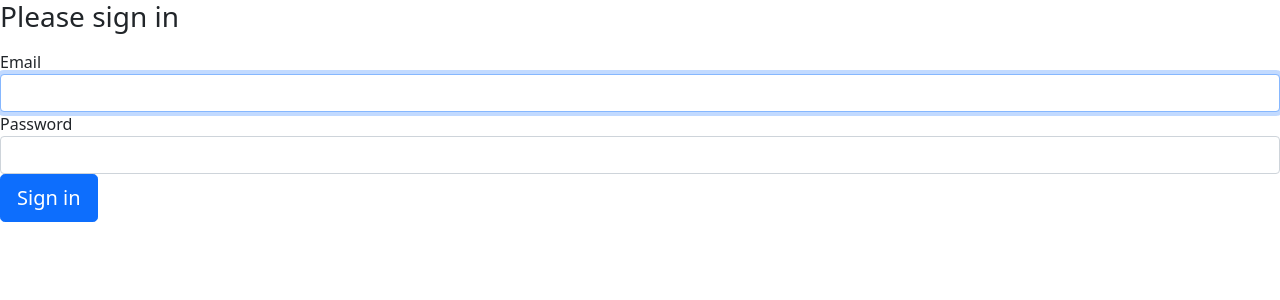
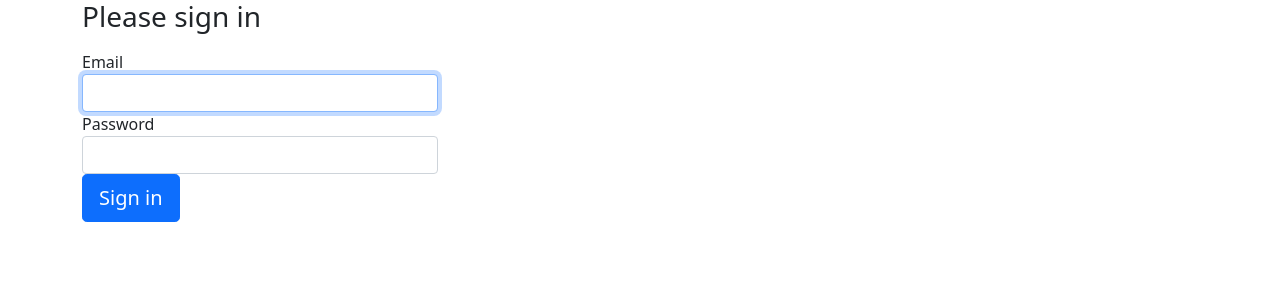
Before and after one commit to grodeklukasz/tool_project, a Symfony app: template templates/security/login.html.twig in a window 1280 px wide. Shown: the top 300 px of the page. Run offline with Twig, Linux system fonts and the light colour scheme; the template is opened without the code that fills it, so the values that code supplies are empty; some libraries are stand-ins or nearby versions.

Commit message:
set layout for login panel

```diff
--- a/templates/security/login.html.twig
+++ b/templates/security/login.html.twig
@@ -3,6 +3,7 @@
 {% block title %}Log in!{% endblock %}
 
 {% block body %}
+
 <form method="post">
     {% if error %}
         <div class="alert alert-danger">{{ error.messageKey|trans(error.messageData, 'security') }}</div>
@@ -13,7 +14,9 @@
             You are logged in as {{ app.user.userIdentifier }}, <a href="{{ path('app_logout') }}">Logout</a>
         </div>
     {% endif %}
-
+    <div class="container">
+    <div class="row">
+    <div class="col-4">
         <h1 class="h3 mb-3 font-weight-normal">Please sign in</h1>
         <label for="inputEmail">Email</label>
         <input type="email" value="{{ last_username }}" name="email" id="inputEmail" class="form-control" autocomplete="email" required autofocus>
@@ -23,6 +26,7 @@
         <input type="hidden" name="_csrf_token"
                value="{{ csrf_token('authenticate') }}"
         >
+
 
     {#
         Uncomment this section and add a remember_me option below your firewall to activate remember me functionality.
@@ -38,5 +42,8 @@
     <button class="btn btn-lg btn-primary" type="submit">
         Sign in
     </button>
+    </div>
+    </div>
+    </div>
 </form>
 {% endblock %}
```
Lines whose indentation alone changed are shown as unchanged.
